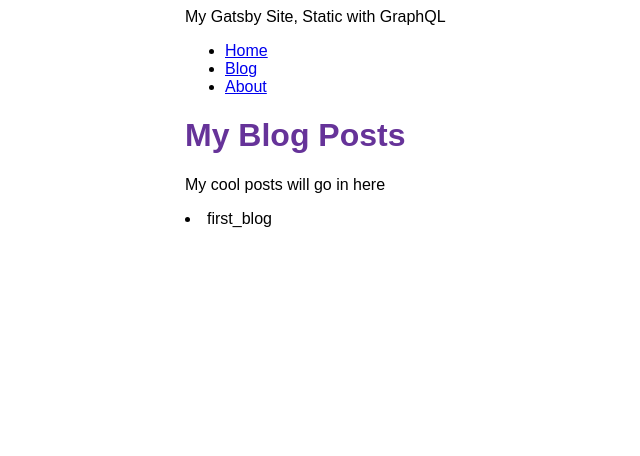
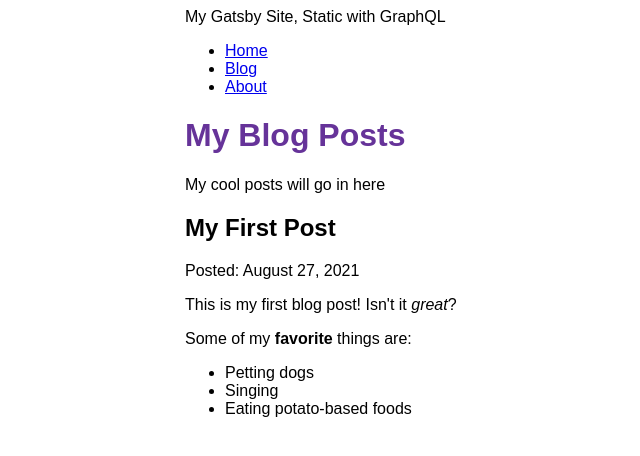
Before and after one commit to kannandvtsha/my-gatsby-site, a Gatsby site: page /blog in a window 1280 px wide. Shown: the whole page, without its empty margins (205-845 px from the left). Built offline with nearby package versions, Linux system fonts and the light colour scheme; Gatsby itself is replaced by a stand-in of ours.

Commit message:
Finished Gatsby Tutorial Part 5

```diff
--- a/blog/first_blog.mdx
+++ b/blog/first_blog.mdx
@@ -0,0 +1,12 @@
+---
+title: "My First Post"
+date: "2021-08-27"
+---
+
+This is my first blog post! Isn't it *great*?
+
+Some of my **favorite** things are:
+
+* Petting dogs
+* Singing
+* Eating potato-based foods
--- a/gatsby-config.js
+++ b/gatsby-config.js
@@ -13,6 +13,7 @@ module.exports = {
         name: `blog`,
         path: `${__dirname}/blog`,
       }
-    }
+    },
+    "gatsby-plugin-mdx"
   ],
 };
--- a/package.json
+++ b/package.json
@@ -15,9 +15,12 @@
     "clean": "gatsby clean"
   },
   "dependencies": {
+    "@mdx-js/mdx": "^1.6.22",
+    "@mdx-js/react": "^1.6.22",
     "gatsby": "^3.11.1",
     "gatsby-plugin-gatsby-cloud": "^3.0.0",
     "gatsby-plugin-image": "^1.12.0",
+    "gatsby-plugin-mdx": "^2.12.0",
     "gatsby-plugin-sharp": "^3.12.0",
     "gatsby-source-filesystem": "^3.12.0",
     "react": "^17.0.1",
--- a/src/pages/blog.js
+++ b/src/pages/blog.js
@@ -1,19 +1,25 @@
 import * as React from 'react'
 import { graphql } from 'gatsby'
+import { MDXRenderer } from 'gatsby-plugin-mdx'
 import Layout from '../components/layout'
+
 
 const BlogPage = ({ data }) => {
 
-  const nodes = data.allFile.nodes;
+  const nodes = data.allMdx.nodes;
 
   return (
     <Layout pageTitle="My Blog Posts">
       <p>My cool posts will go in here</p>
       {
         nodes.map((node) => (
-            <li key={node.name}>
-                {node.name}
-            </li>
+            <article key={node.id}>
+                <h2>{node.frontmatter.title}</h2>
+                <p>Posted: {node.frontmatter.date}</p>
+                <MDXRenderer>
+                    {node.body}
+                </MDXRenderer>
+          </article>
         ))
       }
     </Layout>
@@ -22,12 +28,18 @@ const BlogPage = ({ data }) => {
 
 export const query = graphql`
   query {
-    allFile {
+    allMdx(sort: {fields: frontmatter___date, order: DESC}) {
       nodes {
-        name
+        frontmatter {
+          date(formatString: "MMMM D, YYYY")
+          title
+        }
+        id
+        body
       }
     }
-  }`
+  }
+`
 
 console.log(' query ', query);
 export default BlogPage
```
Also changed, not shown: 1 other file.
